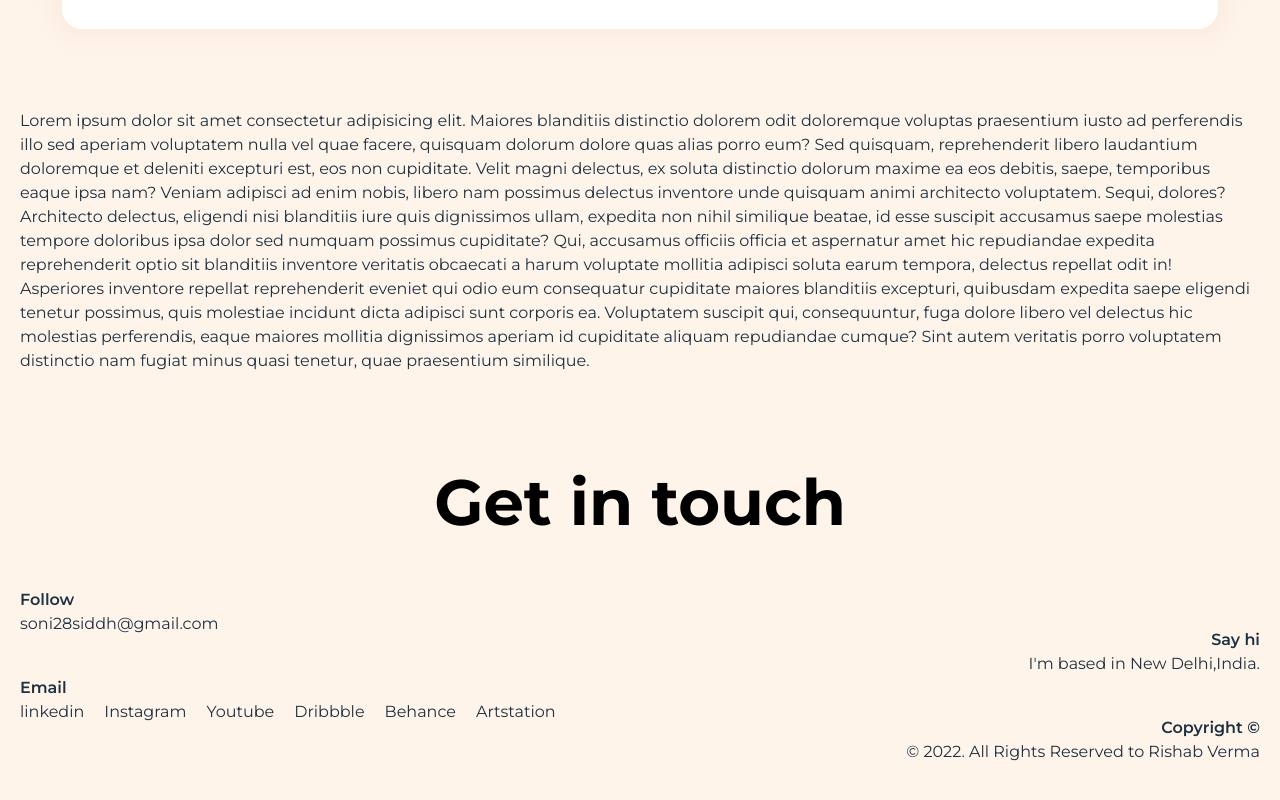
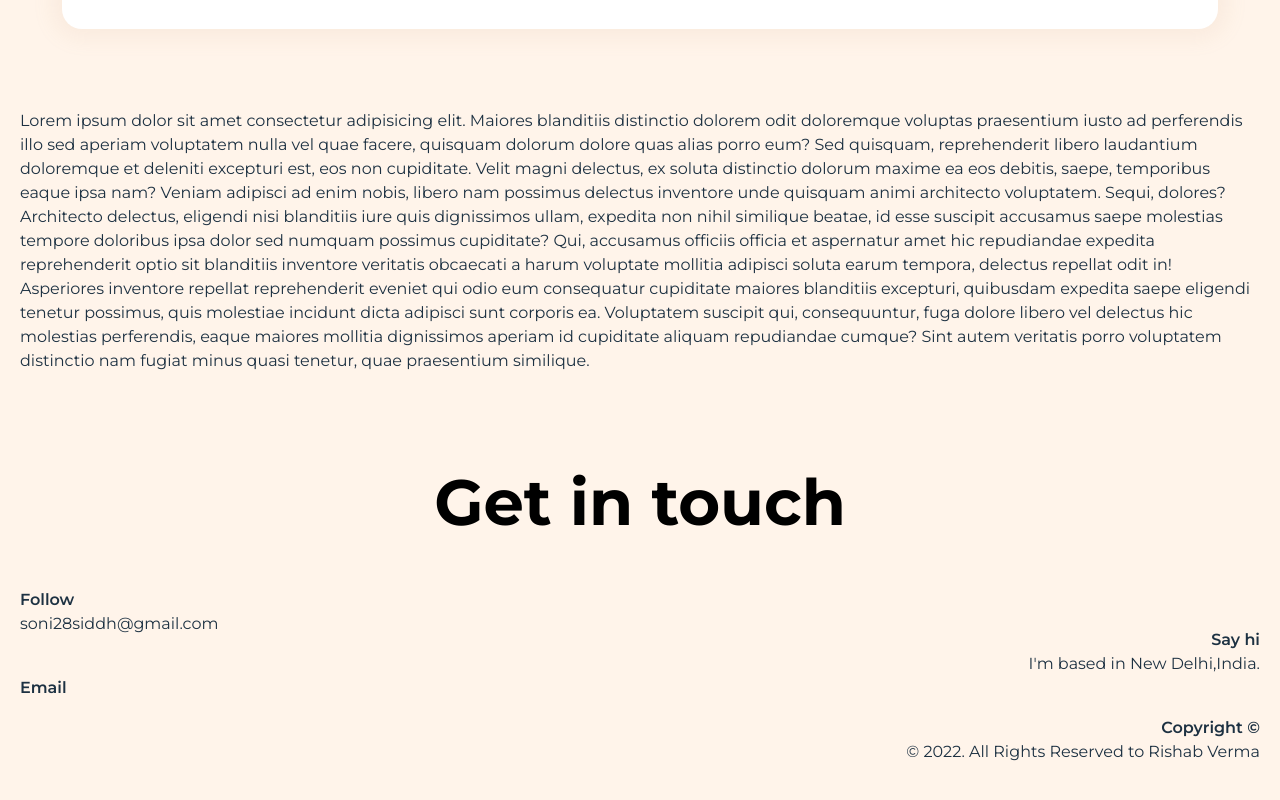
Before and after one commit to sid1213/portfolio_app, a Next.js app: page / in a window 1280 px wide. Shown: the part 3131-3931 px from the top of the page. Built offline with nearby package versions, Linux system fonts and the light colour scheme.

Commit message:
SS: temp hide

```diff
--- a/components/Footer/index.tsx
+++ b/components/Footer/index.tsx
@@ -15,7 +15,7 @@ const Footer = () => {
             </li>
             <li>
               <p>Email</p>
-              <p className="link space-x-5 ">
+              <p className="link space-x-5 hidden ">
                 <a href="">linkedin</a>
                 <a href="">Instagram</a>
                 <a href="">Youtube</a>
```
